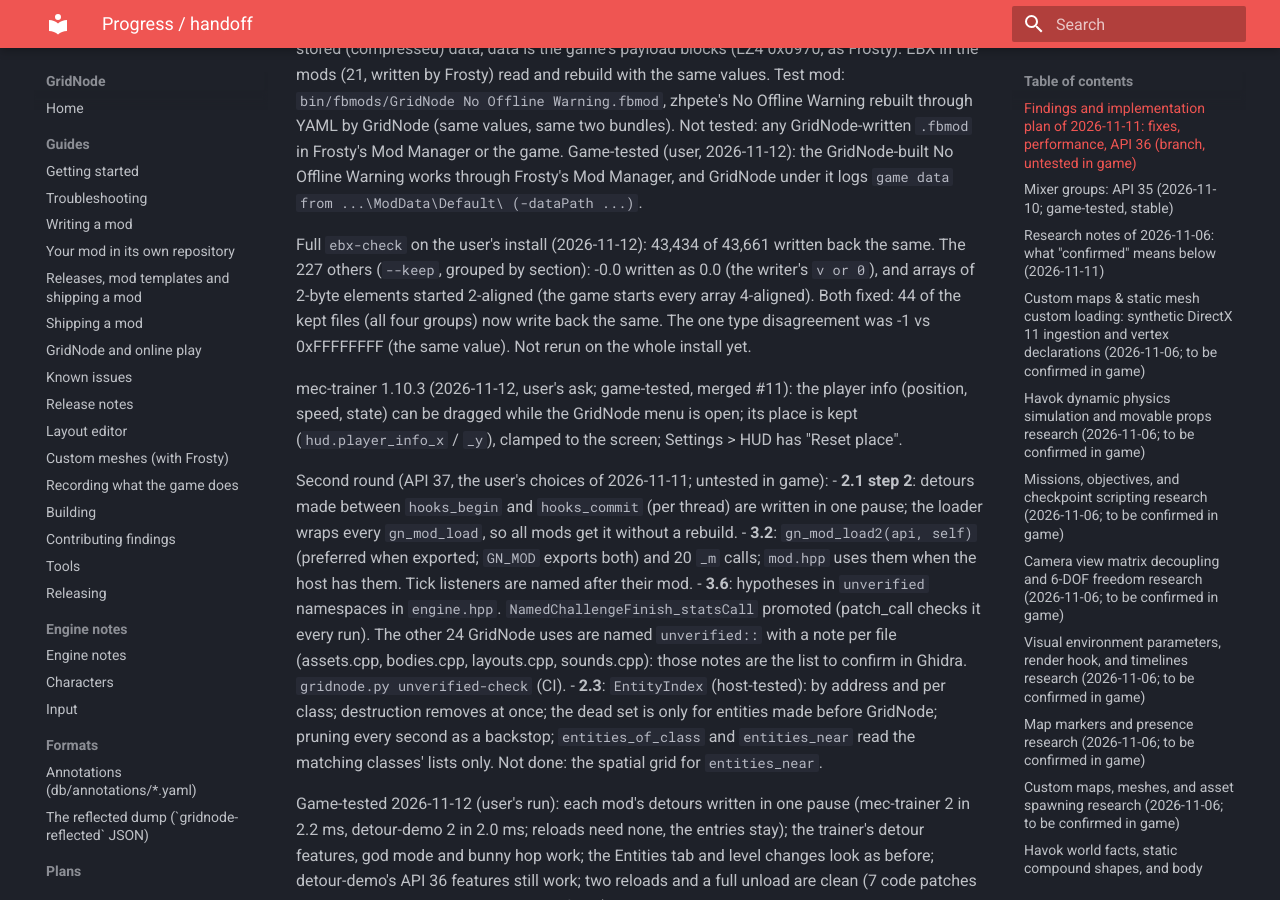
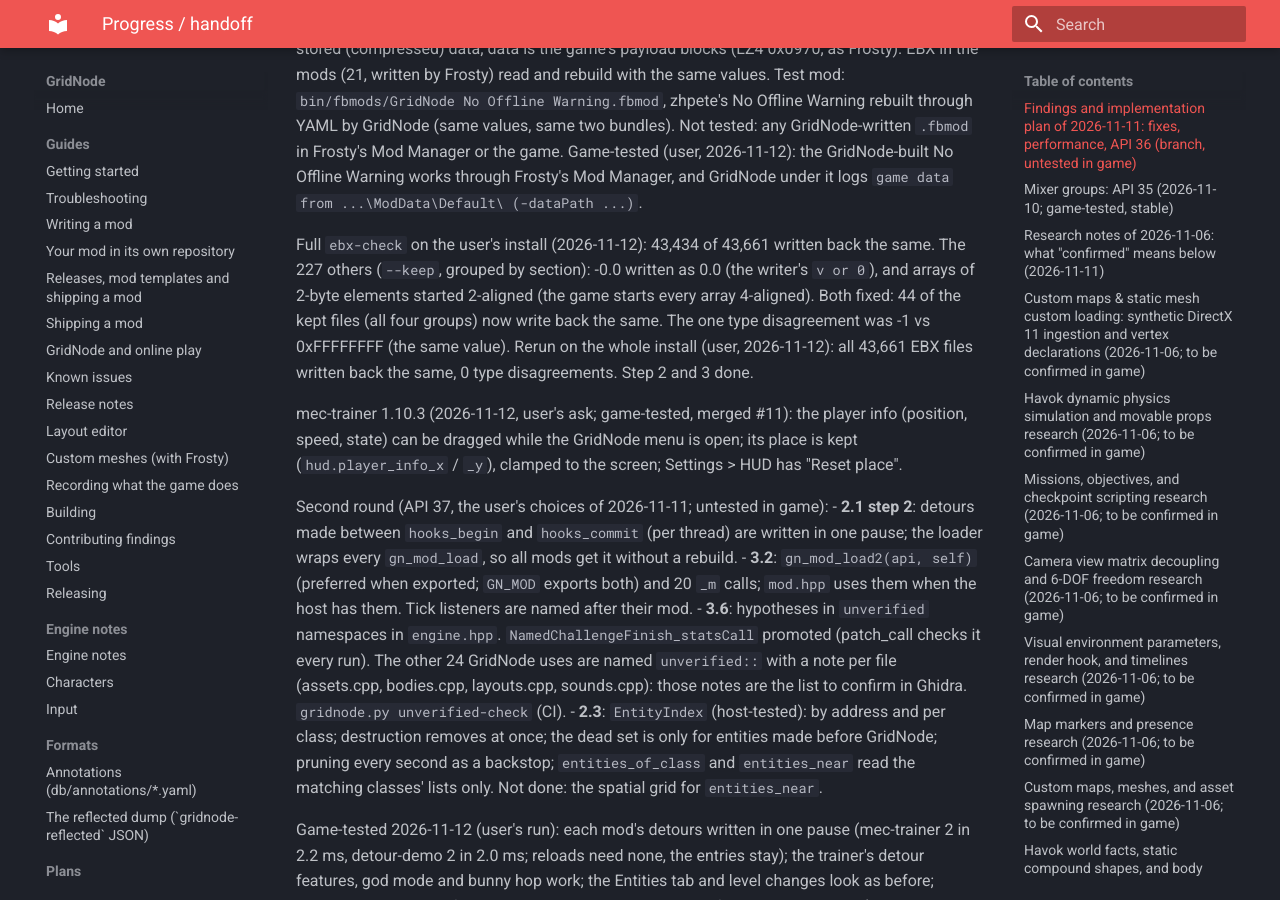
Before and after one commit to CodeNameMeteor/Gridnode, an MkDocs documentation site: the page built from docs/progress.md, in a window 1280 px wide and 900 px high, scrolled down 2627 px. Built offline with MkDocs 1.6.1 and Material for MkDocs 9.7.7, drawn with Linux system fonts in a browser that asks for light colours.

Commit message:
progress: every EBX of the install writes back the same (43,661)
Co-Authored-By: Claude Opus 5.5 <noreply@anthropic.com>
Claude-Session: https://claude.ai/code/session_019UGCLf6Ks3eQC9xMHytTtg

```diff
--- a/docs/progress.md
+++ b/docs/progress.md
@@ -96,8 +96,8 @@ works through Frosty's Mod Manager, and GridNode under it logs `game data from .
 Full `ebx-check` on the user's install (2026-11-12): 43,434 of 43,661 written back the same. The 227 others
 (`--keep`, grouped by section): -0.0 written as 0.0 (the writer's `v or 0`), and arrays of 2-byte elements
 started 2-aligned (the game starts every array 4-aligned). Both fixed: 44 of the kept files (all four groups) now
-write back the same. The one type disagreement was -1 vs 0xFFFFFFFF (the same value). Not rerun on the whole
-install yet.
+write back the same. The one type disagreement was -1 vs 0xFFFFFFFF (the same value). Rerun on the whole install
+(user, 2026-11-12): all 43,661 EBX files written back the same, 0 type disagreements. Step 2 and 3 done.
 
 mec-trainer 1.10.3 (2026-11-12, user's ask; game-tested, merged #11): the player info (position, speed, state) can be dragged
 while the GridNode menu is open; its place is kept (`hud.player_info_x` / `_y`), clamped to the screen; Settings > HUD
```
